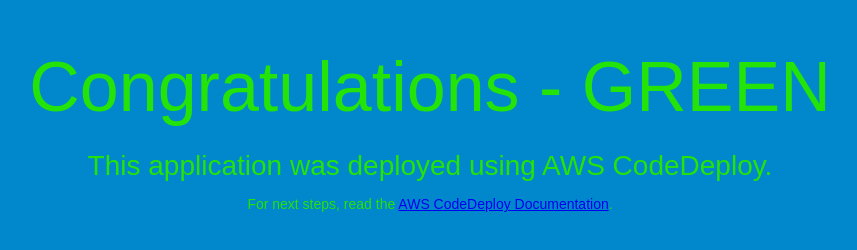
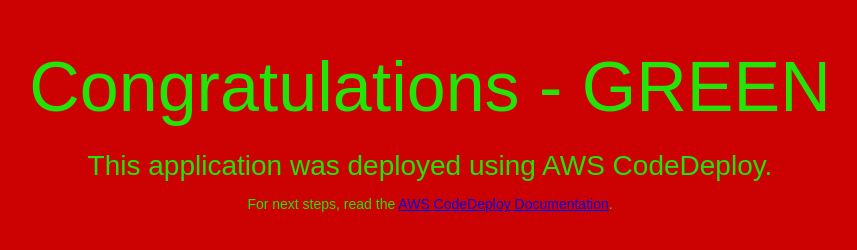
Before and after one commit to rpatrick2282/-CodeDeployGitHubDemo, a plain HTML site: page index.html in a window 1280 px wide. Shown: the whole page, without its empty margins (210-1067 px from the left). Drawn offline with Linux system fonts and the light colour scheme.

Commit message:
updated color

```diff
--- a/index.html
+++ b/index.html
@@ -6,7 +6,7 @@
   <style>
     body {
       color: #23e309;
-      background-color: #0188cc;
+      background-color: #cc0101;
       font-family: Arial, sans-serif;
       font-size: 14px;
     }
```
